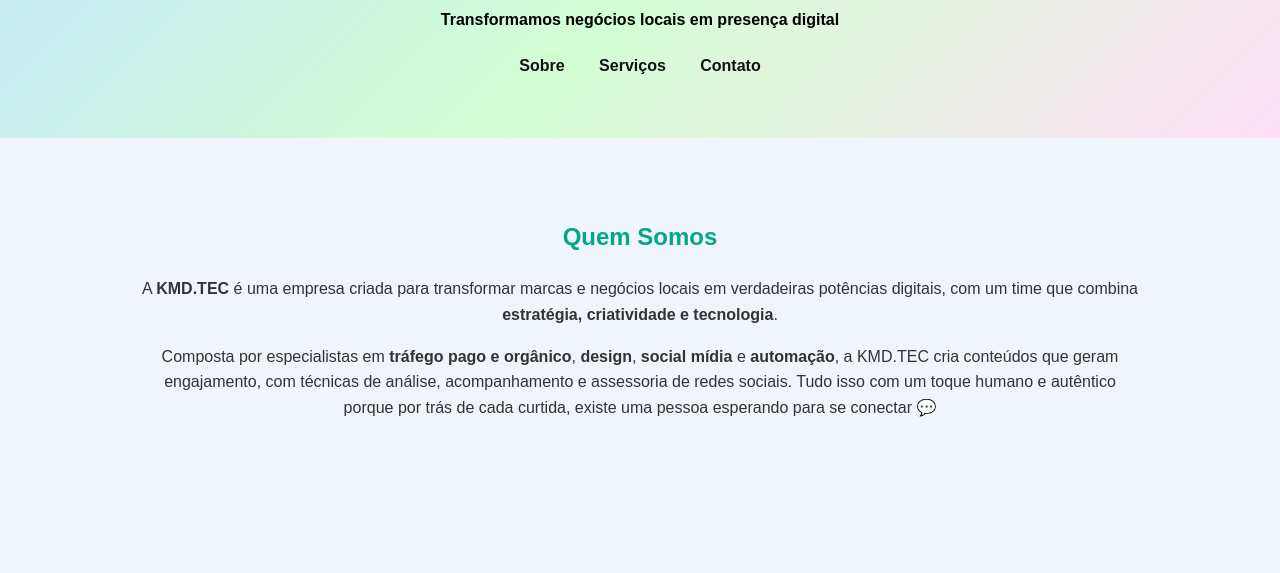
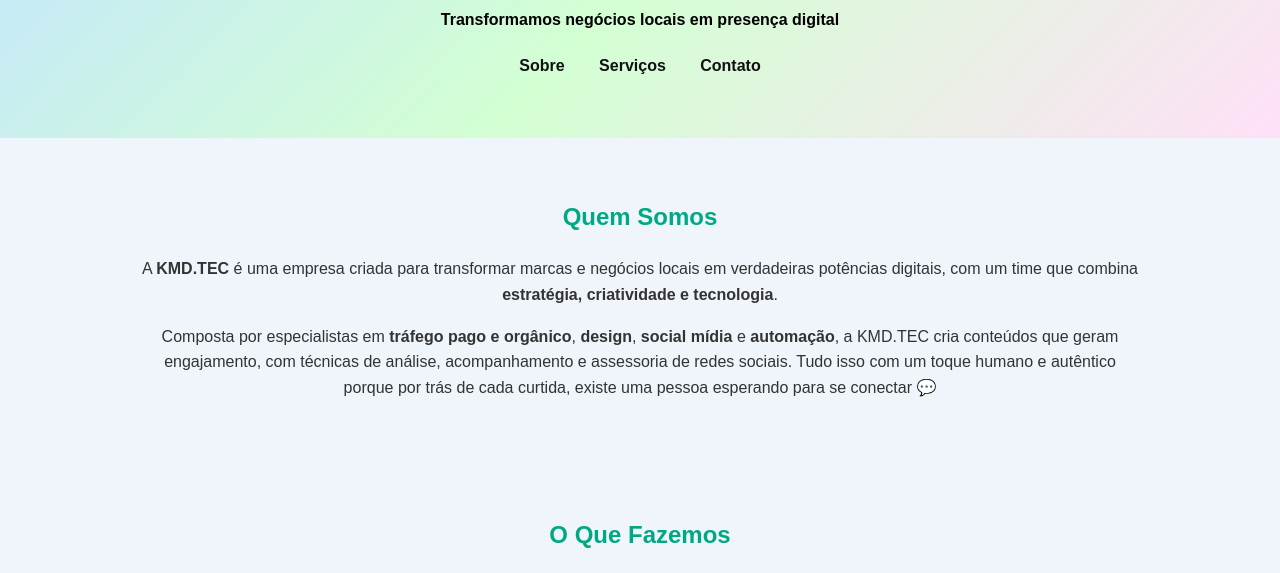
Before and after one commit to DeboraMCerqueira/portifolioKMD, a plain HTML site: page index.html in a window 1280 px wide. Shown: the part 178-751 px from the top of the page. Drawn offline with Linux system fonts and the light colour scheme.

Commit message:
atualização

```diff
--- a/style.css
+++ b/style.css
@@ -56,7 +56,7 @@ nav a:hover::after {
 
 /* === Seções === */
 .section {
-  padding: 60px 20px;
+  padding: 40px;
   max-width: 1000px;
   margin: auto;
 }
```
